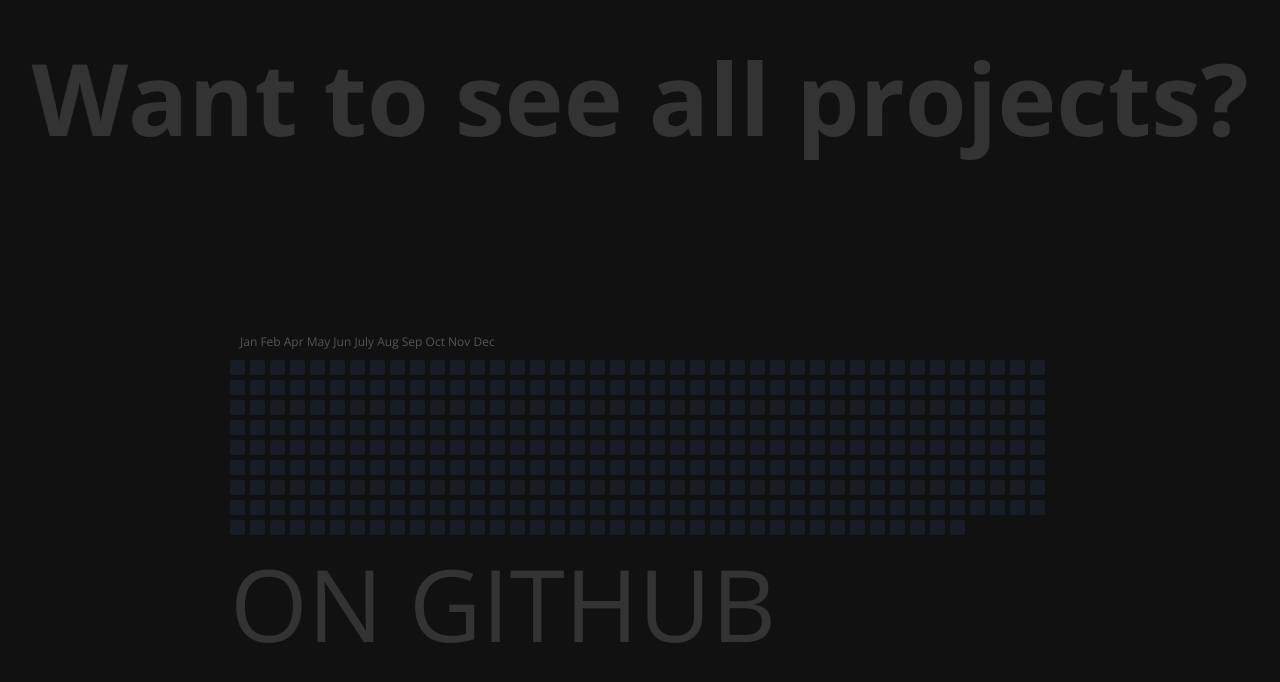
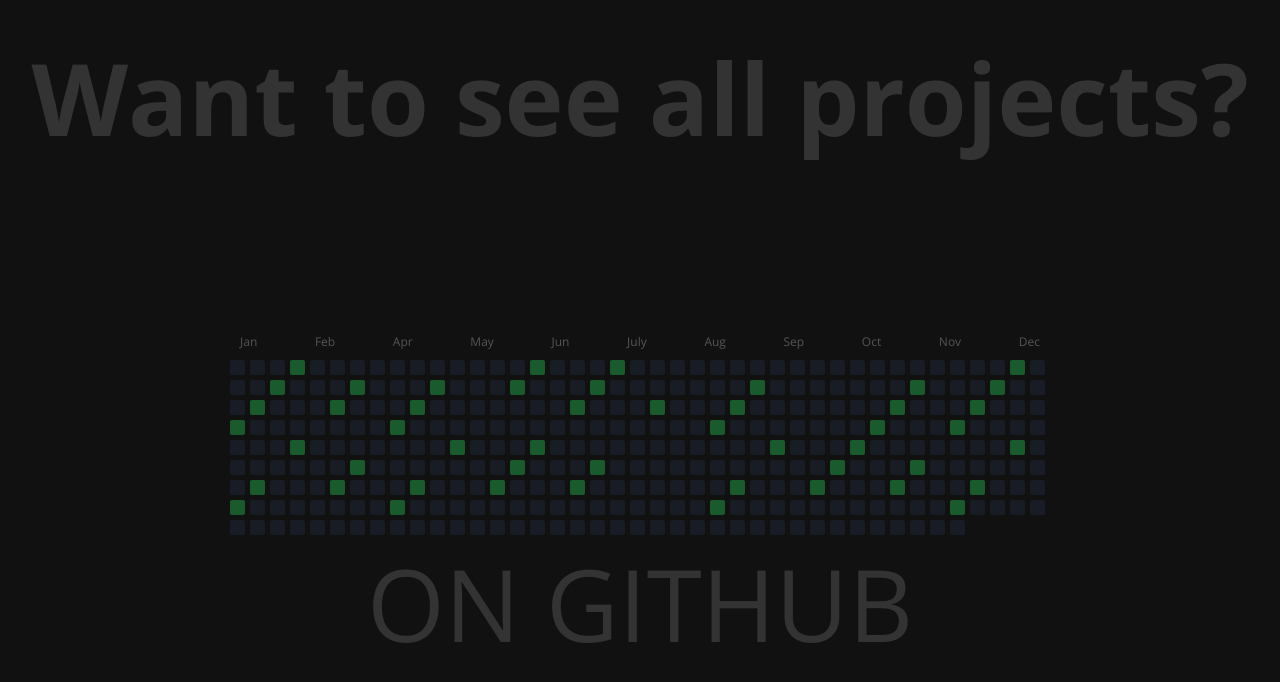
Before and after one commit to EhWanu/WanuPortfolio, a plain HTML site: page index.html in a window 1280 px wide. Shown: the part 6720-7402 px from the top of the page. Drawn offline with nearby package versions, Linux system fonts and the light colour scheme.

Commit message:
github clever text animation

```diff
--- a/app.js
+++ b/app.js
@@ -2,9 +2,34 @@ const boxContainer = document.querySelector(
 	".boxContainer"
 );
 
+const list = [
+	0, 1, 2, 3, 41, 42, 43, 44, 82, 83, 123, 124,
+	125, 126, 164, 165, 166, 167, 205, 206, 246, 247,
+	287, 288, 5, 6, 46, 47, 87, 88, 128, 129, 169,
+	170, 210, 211, 251, 252, 292, 293, 8, 9, 14, 15,
+	49, 50, 51, 90, 91, 92, 131, 132, 133, 134, 172,
+	173, 213, 214, 254, 255, 295, 296, 175, 176, 217,
+	177, 218, 259, 55, 56, 96, 97, 137, 138, 178,
+	179, 219, 220, 260, 261, 217, 218, 259, 260, 261,
+	301, 302, 17, 18, 19, 58, 59, 60, 61, 99, 100,
+	102, 103, 140, 141, 144, 181, 182, 185, 222, 223,
+	225, 226, 263, 264, 265, 266, 304, 305, 306, 24,
+	25, 65, 66, 67, 106, 107, 108, 147, 148, 149,
+	150, 188, 189, 229, 230, 270, 271, 311, 312, 67,
+	108, 149, 150, 191, 232, 192, 233, 274, 234, 275,
+	316, 194, 235, 276, 154, 195, 236, 73, 114, 155,
+	33, 34, 74, 75, 115, 116, 156, 157, 197, 198,
+	238, 239, 279, 280, 320, 321, 36, 37, 38, 39, 77,
+	78, 79, 80, 118, 119, 159, 160, 161, 162, 200,
+	201, 202, 203, 241, 242, 282, 283, 284, 285, 323,
+	324, 325, 326,
+];
+
 // for loop creating 365 boxes
 for (let i = 0; i < 365; i++) {
 	const el = document.createElement("div");
-	el.classList = "box";
+	el.classList = list.includes(i)
+		? "box active"
+		: "box";
 	boxContainer.appendChild(el);
 }
--- a/style.css
+++ b/style.css
@@ -207,12 +207,15 @@
 
 .githubChart {
 	width: 820px;
+	text-align: center;
 }
 
 .dates {
 	padding: 10px;
 	color: #555;
 	font-size: 12px;
+	display: flex;
+	justify-content: space-between;
 }
 
 .boxContainer {
@@ -227,4 +230,17 @@
 	background-color: #171c25;
 	border-radius: 2px;
 	cursor: pointer;
+	transition: 3s all ease;
 }
+
+.active:nth-child(4n) {
+	background-color: #195b2c;
+}
+
+.githubChart:hover .active:nth-child(2n + 1) {
+	background-color: #195b2c;
+}
+
+.githubChart:hover .active:nth-child(2n) {
+	background-color: #063f24;
+}
```
